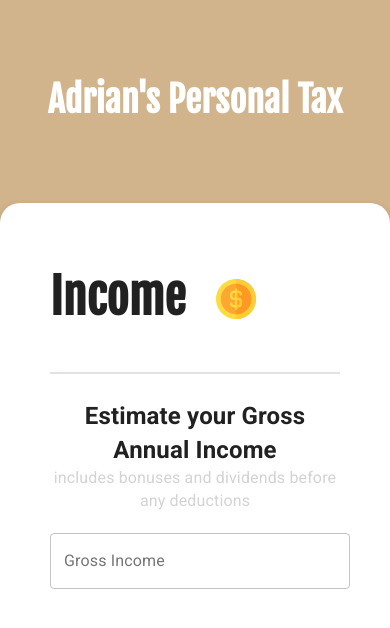
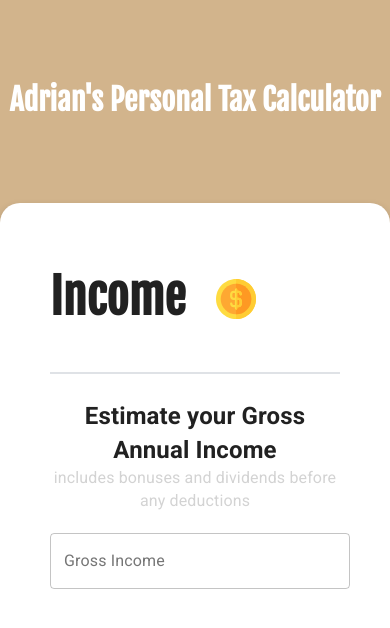
Before and after one commit to khun84/IncomeTaxCalculator, a React (Create React App) app: page / in a window 390 px wide. Shown: the top 628 px of the page. Built offline with nearby package versions, Linux system fonts and the light colour scheme.

Commit message:
added css property to make sure its resposive to all phone sizes

```diff
--- a/public/app.css
+++ b/public/app.css
@@ -24,6 +24,10 @@
     max-width: 40px;
     max-height: 40px;
     vertical-align: middle;
+}
+
+.entireQuestionContainer {
+    padding: 0px 20px;
 }
 
 .spacing {
@@ -133,3 +137,15 @@
         display: none;
     }
 }
+
+@media (max-width: 470px)  {
+    .headerDiv h1 {
+        font-size: 30px;
+     }
+}
+
+@media (max-width: 330px)  {
+    .headerDiv h1 {
+        font-size: 24px;
+     }
+}
--- a/src/ParentApp.js
+++ b/src/ParentApp.js
@@ -9,6 +9,7 @@ export default class ParentApp extends Component {
             <div className="parentApp">
             <Header />
             <QuestionContainer />
+
             </div>
         );
     }
--- a/src/Section.js
+++ b/src/Section.js
@@ -8,6 +8,7 @@ export default class Section extends Component {
         return (
             <div className="section">
                 <HeaderSection />
+                <div></div>
                 <TextQuestion />
             </div>
 
```
